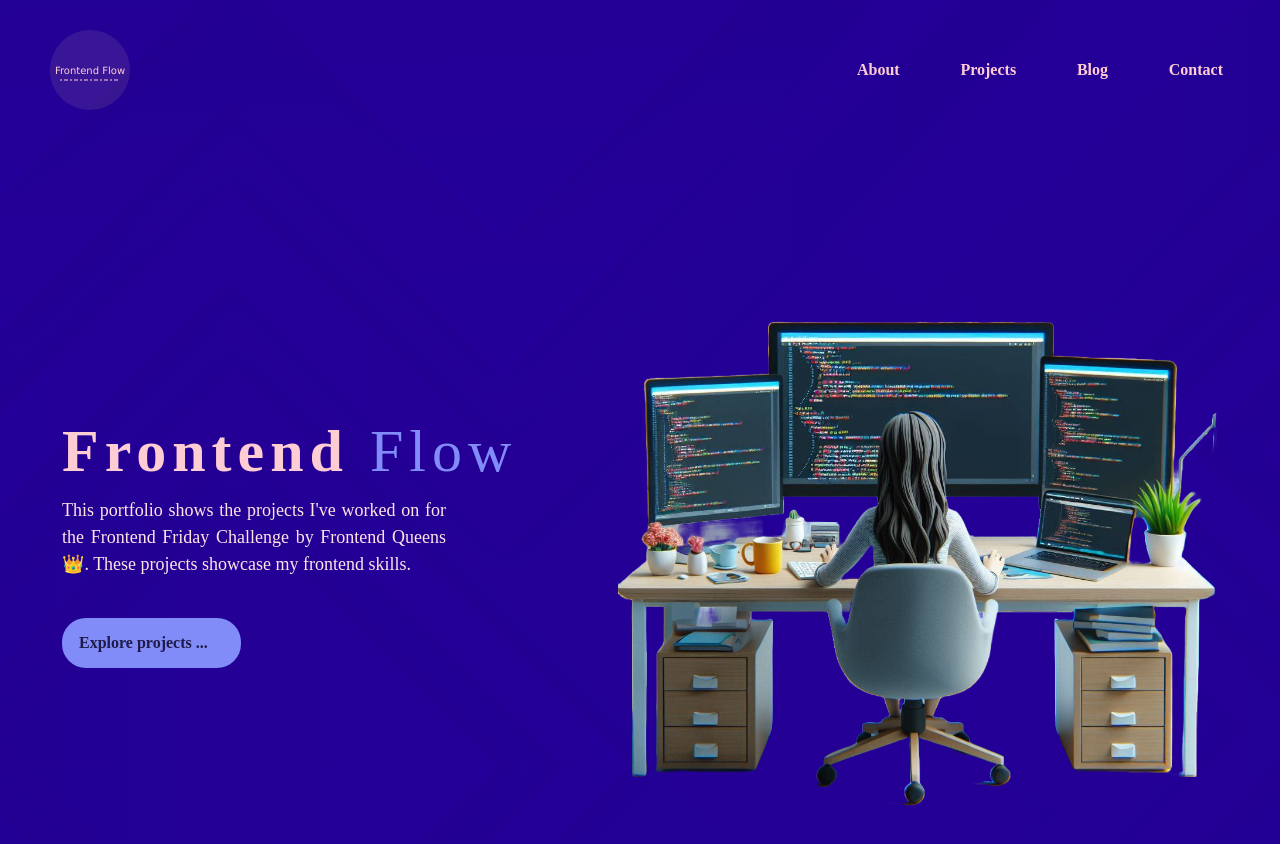
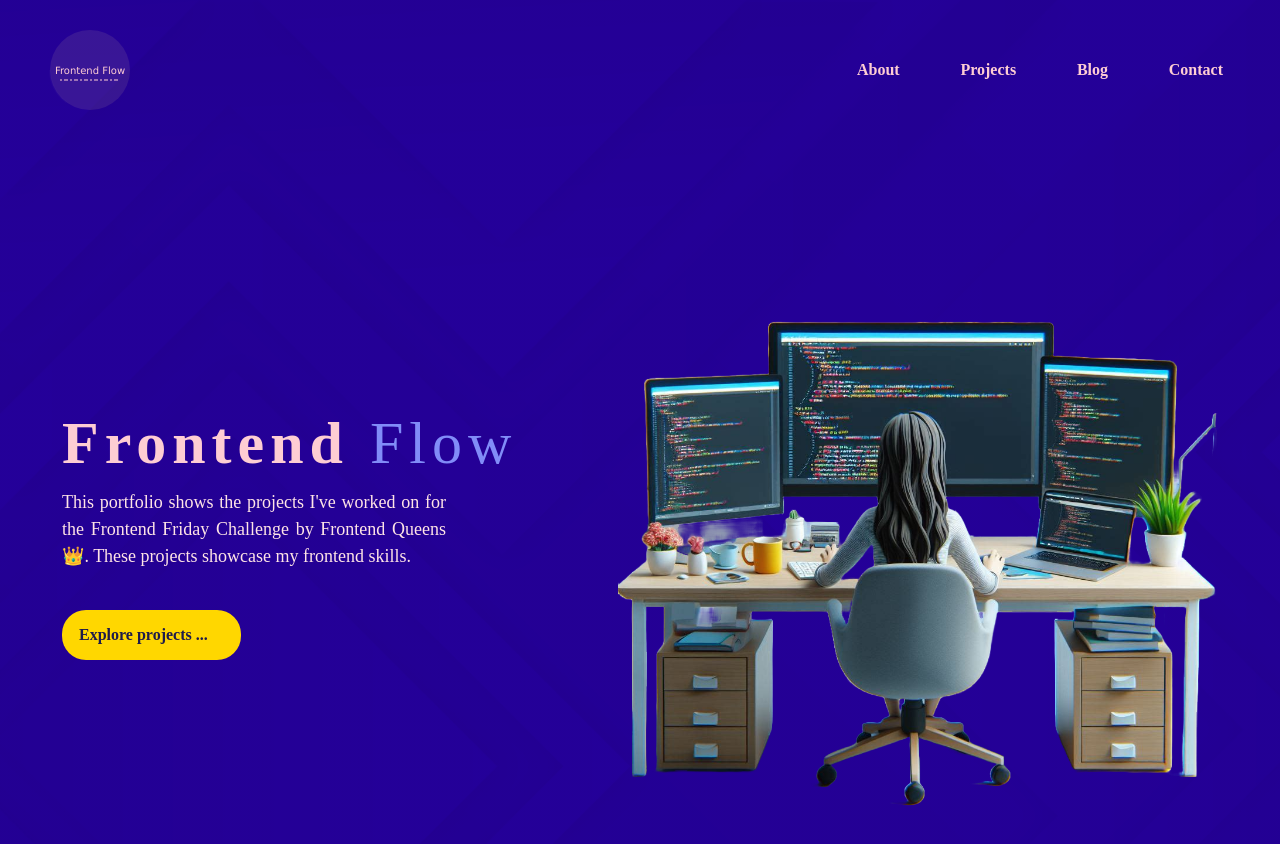
Before and after one commit to Rgit915/frontend-flow, a React (Vite) app: page / in a window 1280 px wide. Shown: the top 844 px of the page. Built offline with nearby package versions, Linux system fonts and the light colour scheme.

Commit message:
Add Framer Motion states to button

```diff
--- a/src/pages/Home.jsx
+++ b/src/pages/Home.jsx
@@ -1,39 +1,49 @@
 import { NavLink } from "react-router-dom";
+import { motion } from "framer-motion";
+
 import developerImage from "../assets/images/developer.png";
+import About from "../components/About";
+
+const gridSquareVariants = {
+  hidden: { opacity: 0 },
+  show: { opacity: 1 },
+};
+
 
 const Home = () => {
   return (
     <>
-      <section className="flex flex-col-reverse justify-center items-center overflow-x-hidden md:flex-col lg:flex-row lg:min-h-screen xl:min-h-screen xl:justify-around">
-        <article className="mt-12 max-w-xl md:flex md:flex-col md:items-center md:justify-center md:w-full lg:max-w-md lg:items-start xl:max-w-lg">
-          <h1 className="text-3xl font-semibold leading-normal tracking-widest md:text-5xl  xl:text-6xl">
-            Frontend <span className="font-light text-indigo-400">Flow</span>
-          </h1>
-          <p className="mt-4">
-            This portfolio shows the projects I've worked on for the Frontend
-            Friday Challenge by Frontend Queens👑. These projects showcase my
-            frontend skills.
-          </p>
-          <div className="mt-10">
+      <motion.section className="flex flex-col-reverse justify-center items-center overflow-x-hidden md:flex-col lg:flex-row lg:min-h-screen xl:min-h-screen xl:justify-around">
+        <motion.article className="mt-8 max-w-xl md:flex md:flex-col md:items-center md:justify-center md:w-full lg:max-w-md lg:items-start xl:max-w-lg">
+          <About/>
+          <motion.div
+            className="mt-10"
+            whileTap={{ scale: 0.9 }}
+            whileHover={{
+              scale: 1.1,
+              backgroundColor: "transparent",
+              borderColor: "#c3dafe",
+            }}
+            transition={{ bounceDamping: 10, bounceStiffness: 600 }}
+          >
             <NavLink
               to="/projects"
-              className="bg-indigo-400 text-indigo-950 font-bold rounded-3xl py-3 px-8
+              className="bg-gold text-indigo-950 font-bold rounded-3xl py-3 px-8
                inline-block mr-4 w-full  text-[16px] hover:bg-transparent hover:border-indigo-300 hover:text-white duration-300 hover:border
                border border-transparent md:px-4"
             >
               Explore projects ...
             </NavLink>
-          </div>
-        </article>
-        <figure>
-          <img
-          src={developerImage}
-          className="w-full md:h-[400px] xl:w-[600px]  xl:h-[600px]  bottom-0 right-20"
-          alt="Developer Image"
-        />
-        </figure>
-
-      </section>
+          </motion.div>
+        </motion.article>
+        <motion.figure variants={gridSquareVariants}>
+          <motion.img
+            src={developerImage}
+            className="w-full md:h-[400px] xl:w-[600px]  xl:h-[600px]  bottom-0 right-20"
+            alt="Developer Image"
+          />
+        </motion.figure>
+      </motion.section>
     </>
   );
 };
```
